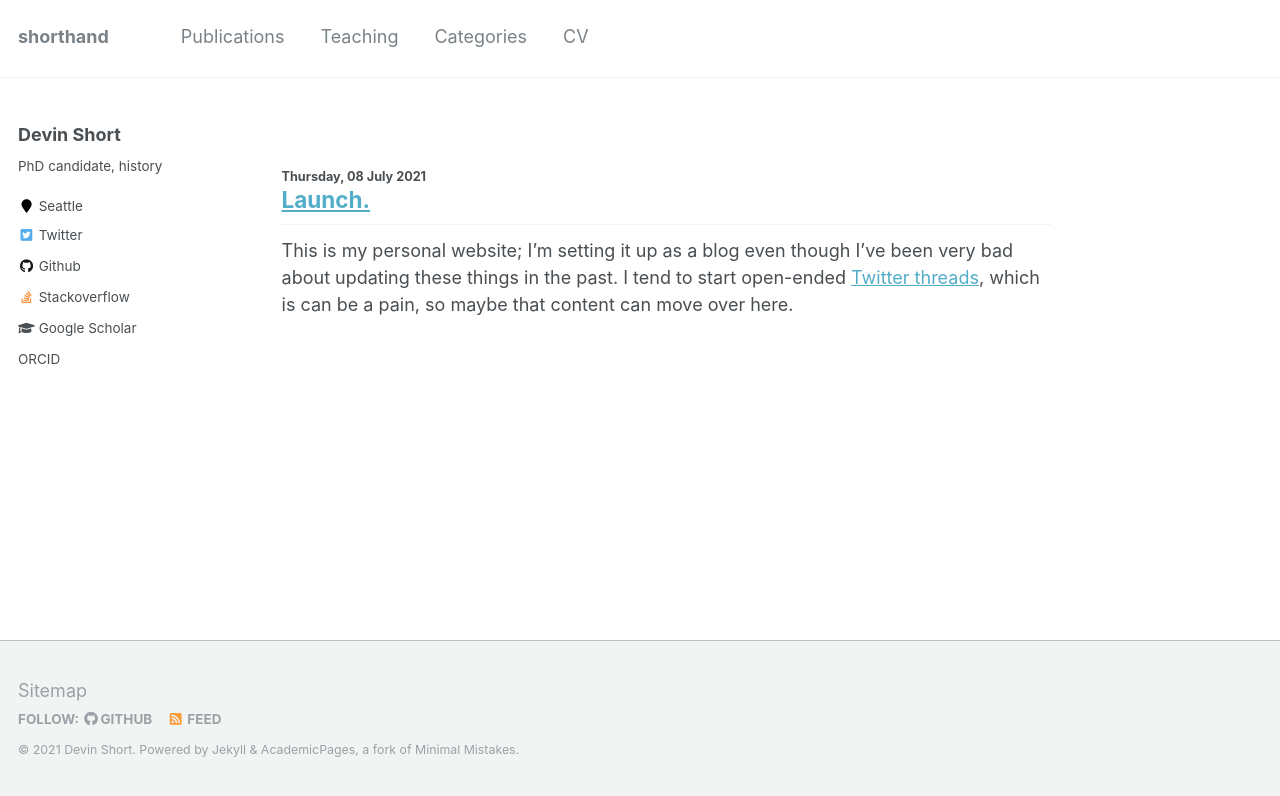
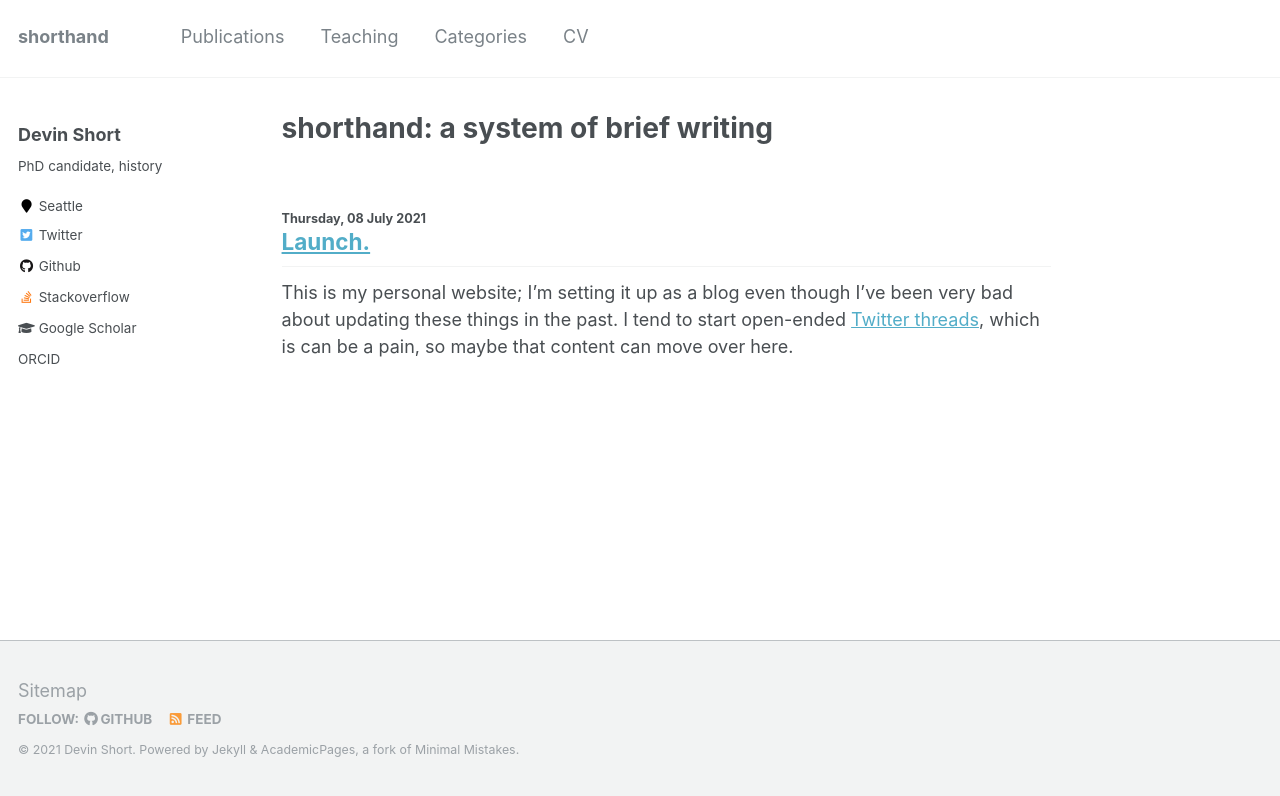
Before and after one commit to shortorian/shortorian.github.io, a Jekyll site: the page built from _pages/about.html, in a window 1280 px wide, cut to the strip 104-900 px from the top of the page. Built offline with Jekyll 4.4.1, drawn with Linux system fonts in a browser that asks for light colours.

Commit message:
add title

```diff
--- a/_pages/about.html
+++ b/_pages/about.html
@@ -1,6 +1,6 @@
 ---
 permalink: /
-# title: "Home"
+title: "shorthand: a system of brief writing"
 # excerpt: "This is my personal website"
 author_profile: true
 redirect_from:
```
